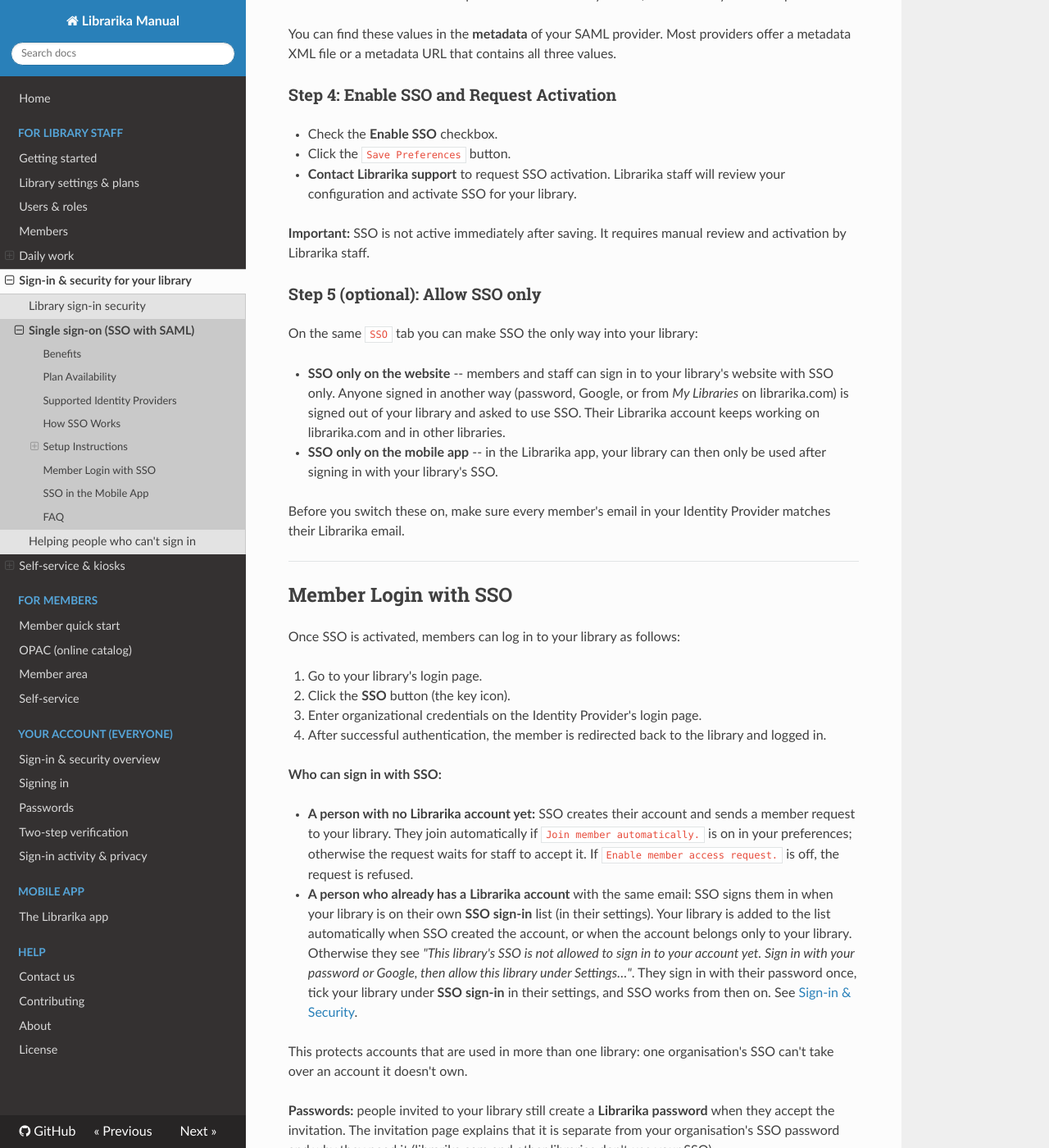
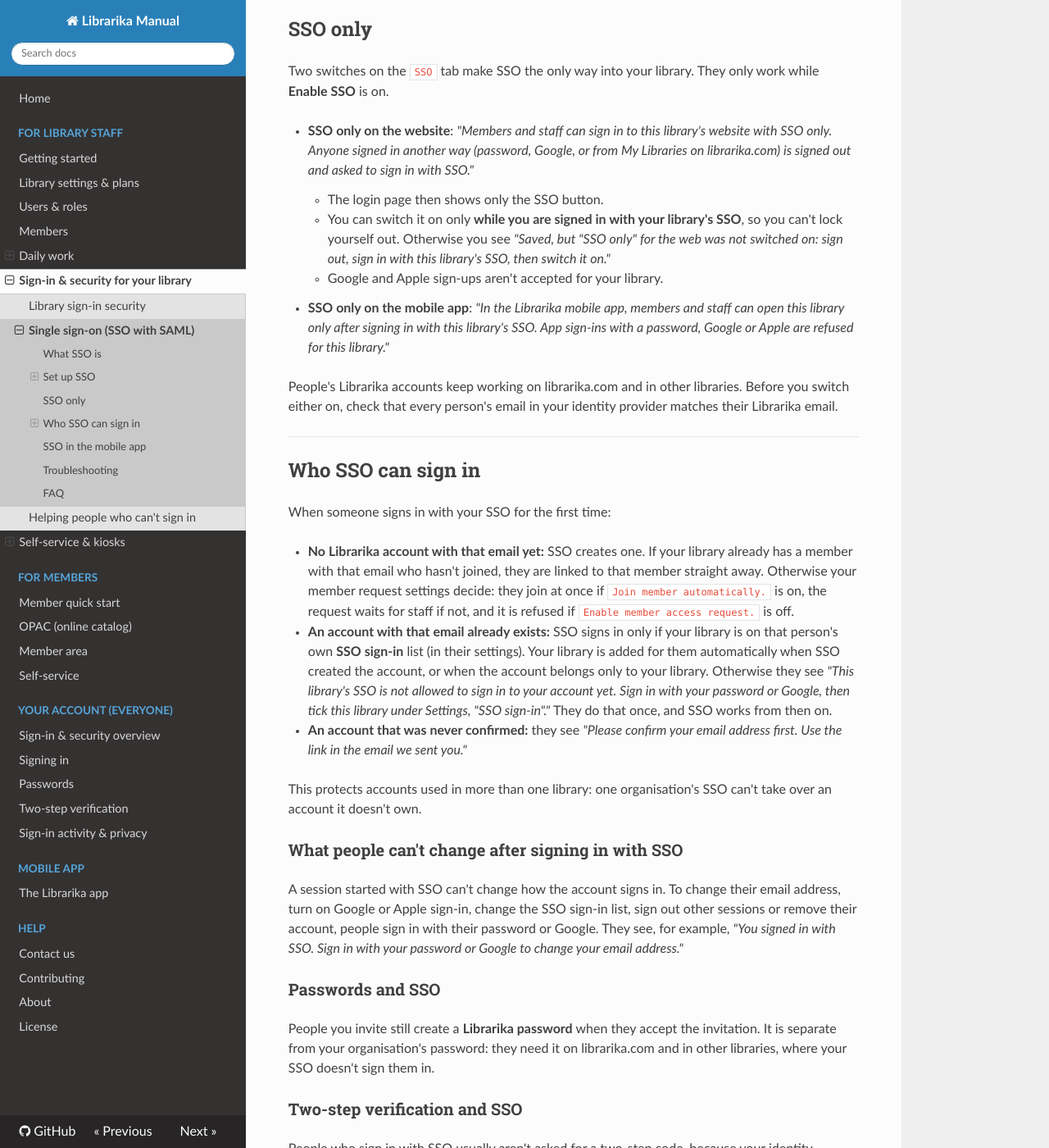
Before and after one commit to Librarika/manual, an MkDocs documentation site: the page built from docs/sso-saml.md, in a window 1280 px wide and 1400 px high, scrolled down 2568 px. Shown: the whole window at 82% size. Built offline with MkDocs 1.6.1, drawn with Linux system fonts in a browser that asks for light colours; nearby versions of some CDN libraries; some of the changed text lies outside the part shown.

Commit message:
Rewrite the SSO page for administrators: setup values, identity provider needs, SSO only, who SSO can sign in, troubleshooting

```diff
--- a/docs/sso-saml.md
+++ b/docs/sso-saml.md
@@ -1,158 +1,149 @@
-# SSO / SAML Integration
+# Single sign-on (SSO with SAML)
 
-Single Sign-On (SSO) allows your library members to log in using their existing organizational credentials (e.g., school or company login) instead of creating separate Librarika passwords. Librarika supports SSO through the **SAML 2.0** protocol.
+**Who this is for:** library administrators who want staff and members to sign in with their school's or organisation's own login.
 
-## Benefits
-
-* **Simplified login** -- Members use their existing organizational username and password to sign in to your library.
-* **Centralized authentication** -- User access is managed through your organization's Identity Provider (IdP). When a user is removed from your organization, they automatically lose access to the library.
-* **Enhanced security** -- Authentication is handled by your organization's secure login system, supporting multi-factor authentication and other security policies.
-
-## Plan Availability
-
-SSO/SAML integration is available on **Silver** and **Gold** plans only.
-
-## Supported Identity Providers
-
-Librarika supports any SAML 2.0 compliant Identity Provider, including:
-
-* Microsoft Azure AD (Entra ID)
-* Google Workspace
-* Okta
-* OneLogin
-* Auth0
-* Ping Identity
-* ADFS (Active Directory Federation Services)
-* Shibboleth
-
-If your Identity Provider supports SAML 2.0, it should work with Librarika even if it is not listed above.
+**What you can do here:** connect your identity provider to Librarika, decide whether SSO is the only way in, and fix common problems. For what members see when they sign in with SSO, see [Signing in](signing-in.md#signing-in-with-your-organisations-sso).
 
 ---
 
-## How SSO Works
+## What SSO is
 
-1. A member opens your library's login page and clicks the **SSO** button (the key icon, next to Google and Apple).
-2. The member is redirected to your organization's Identity Provider (IdP) login page.
-3. The member enters their organizational credentials (e.g., school email and password).
-4. The Identity Provider authenticates the member and sends a SAML response back to Librarika.
-5. Librarika validates the response and logs the member in automatically.
+With single sign-on (SSO), people sign in to your library with the login they already have at your school or organisation, for example their Google Workspace or Microsoft account. Your organisation's **identity provider (IdP)** checks who they are and tells Librarika, using the **SAML 2.0** standard. Librarika supports any identity provider that speaks SAML 2.0.
+
+SSO adds a way to sign in; it doesn't replace the Librarika account. Each person still has their own Librarika account, which they also use on librarika.com and in other libraries.
+
+**Availability:** SSO is a paid-plan feature, and Librarika support switches it on for each library after checking your settings. If your plan doesn't include it, the SSO tab says so next to **Enable SSO**. Ask [Librarika support](https://librarika.com/spages/contact) if you are not sure.
 
 ---
 
-## Setup Instructions
+## Set up SSO
 
-Setting up SSO requires configuration on both sides -- your Identity Provider and Librarika. Follow these steps:
+You need someone who can add a SAML application in your identity provider's admin console.
 
-### Step 1: Access SSO Settings in Librarika
+### Step 1: Open the SSO tab
 
-* Go to **Dashboard > Manage > Preferences**.
-* Click on the `SSO` tab.
+In the sidebar, go to **Manage** > **Preferences** and open the `SSO` tab. Switch on **Enable SSO** (*"Member will be able to login using SAML2."*). The rest of the SSO settings appear.
 
-	![Library preference SSO form](img/library-preference-sso.png)
+![The SSO tab in Preferences](img/library-preference-sso.png)
 
-* You will see the following fields provided by Librarika:
-	* **ACS URL** (Assertion Consumer Service URL) -- The endpoint where your IdP sends the SAML response.
-	* **ACS Entity ID** -- The identifier for Librarika as the Service Provider.
+Under **SSO configuration** Librarika shows two values to give your identity provider:
 
-* Copy these values -- you will need them in the next step.
+* **ACS URL**: `https://auth.librarika.com/<your-library>/saml2/acs`
+* **ACS Entity Id**: `https://auth.librarika.com/<your-library>/saml2`
 
-**Note:** The URLs shown will contain your library's subdomain (e.g., `yourlibrary.librarika.com`).
+`<your-library>` is your library's subdomain, for example `mylibrary` for `mylibrary.librarika.com`.
 
-### Step 2: Configure Your Identity Provider
+### Step 2: Add Librarika to your identity provider
 
-In your Identity Provider's admin console, create a new SAML application with the following settings:
+In your identity provider, create a new **SAML application** (sometimes called a custom or enterprise SAML app):
 
-* **ACS URL / Reply URL** -- Paste the ACS URL from Step 1.
-* **Entity ID / Audience URI** -- Paste the ACS Entity ID from Step 1.
-* **Name ID Format** -- Email address (recommended).
+* **ACS URL** (also called *Reply URL* or *Assertion Consumer Service URL*): paste the **ACS URL**.
+* **Entity ID** (also called *Audience* or *SP Entity ID*): paste the **ACS Entity Id**.
+* **Name ID**: must be the person's **email address**, the same address as their Librarika account. Sign-in fails without it.
+* **Signed assertions**: the identity provider must sign its SAML assertions.
+* Give the people who should use the library access to the application.
 
-The exact steps vary by provider. Consult your Identity Provider's documentation for creating a SAML application.
+Librarika doesn't read other attributes: a new account's name starts as the part of the email before `@`, and the person can change it in their settings.
 
-### Step 3: Enter IdP Details in Librarika
+**Google Workspace:** in the Admin console, add a custom SAML app. Use the ACS URL and Entity ID above, and set **Name ID** to the primary email.
 
-After configuring your Identity Provider, you will receive the following details. Enter them in the SSO tab in Librarika:
+**Microsoft Entra ID:** add an enterprise application (non-gallery) with SAML sign-on. Use the values above, and make sure the Name ID is the user's email address (for example `user.mail`). Guest accounts whose name contains `#EXT#` can't sign in.
 
-* **SAML Provider** -- Select your SAML provider from the dropdown list.
-* **IdP Entity ID** -- The identifier of your Identity Provider (a URI provided by your IdP).
-* **IdP SSO Service URL** -- The login endpoint URL where Librarika sends authentication requests.
-* **IdP x509 Certificate** -- The public certificate from your IdP, used to verify SAML responses.
+### Step 3: Enter your identity provider's details
 
-You can find these values in the **metadata** of your SAML provider. Most providers offer a metadata XML file or a metadata URL that contains all three values.
+Your identity provider shows its own SAML details (often on a page called *IdP metadata* or *SAML signing certificate*). Copy them into the SSO tab:
 
-### Step 4: Enable SSO and Request Activation
+* **SAML Provider**: choose your provider from the list.
+* **IdP Entity**: your identity provider's identifier, a URI.
+* **IdP SSO Service URL**: the address Librarika sends people to for signing in.
+* **IdP x509cert**: your identity provider's public signing certificate. Paste the text of the certificate.
 
-* Check the **Enable SSO** checkbox.
-* Click the `Save Preferences` button.
-* **Contact Librarika support** to request SSO activation. Librarika staff will review your configuration and activate SSO for your library.
+Librarika doesn't import a metadata file: copy each value by hand.
 
-**Important:** SSO is not active immediately after saving. It requires manual review and activation by Librarika staff.
+### Step 4: Save and ask for activation
 
-### Step 5 (optional): Allow SSO only
+Click `Save Preferences`, then [contact Librarika support](https://librarika.com/spages/contact) to activate SSO for your library. SSO doesn't work until support has checked and activated it.
 
-On the same `SSO` tab you can make SSO the only way into your library:
+### Step 5: Test
 
-* **SSO only on the website** -- members and staff can sign in to your library's website with SSO only. Anyone signed in another way (password, Google, or from *My Libraries* on librarika.com) is signed out of your library and asked to use SSO. Their Librarika account keeps working on librarika.com and in other libraries.
-* **SSO only on the mobile app** -- in the Librarika app, your library can then only be used after signing in with your library's SSO.
-
-Before you switch these on, make sure every member's email in your Identity Provider matches their Librarika email.
+After support confirms, open your library's login page in a private browser window and click `Sign in with SSO` (the key button). Sign in on your identity provider's page; you should come back to your library signed in. There is no separate test button.
 
 ---
 
-## Member Login with SSO
+## SSO only
 
-Once SSO is activated, members can log in to your library as follows:
+Two switches on the `SSO` tab make SSO the only way into your library. They only work while **Enable SSO** is on.
 
-1. Go to your library's login page.
-2. Click the **SSO** button (the key icon).
-3. Enter organizational credentials on the Identity Provider's login page.
-4. After successful authentication, the member is redirected back to the library and logged in.
+* **SSO only on the website**: *"Members and staff can sign in to this library's website with SSO only. Anyone signed in another way (password, Google, or from My Libraries on librarika.com) is signed out and asked to sign in with SSO."*
+	* The login page then shows only the SSO button.
+	* You can switch it on only **while you are signed in with your library's SSO**, so you can't lock yourself out. Otherwise you see *"Saved, but "SSO only" for the web was not switched on: sign out, sign in with this library's SSO, then switch it on."*
+	* Google and Apple sign-ups aren't accepted for your library.
+* **SSO only on the mobile app**: *"In the Librarika mobile app, members and staff can open this library only after signing in with this library's SSO. App sign-ins with a password, Google or Apple are refused for this library."*
 
-**Who can sign in with SSO:**
-
-* **A person with no Librarika account yet:** SSO creates their account and sends a member request to your library. They join automatically if `Join member automatically.` is on in your preferences; otherwise the request waits for staff to accept it. If `Enable member access request.` is off, the request is refused.
-* **A person who already has a Librarika account** with the same email: SSO signs them in when your library is on their own **SSO sign-in** list (in their settings). Your library is added to the list automatically when SSO created the account, or when the account belongs only to your library. Otherwise they see *"This library's SSO is not allowed to sign in to your account yet. Sign in with your password or Google, then allow this library under Settings…"*. They sign in with their password once, tick your library under **SSO sign-in** in their settings, and SSO works from then on. See [Sign-in & Security](signing-in.md#your-sign-in-settings).
-
-This protects accounts that are used in more than one library: one organisation's SSO can't take over an account it doesn't own.
-
-**Passwords:** people invited to your library still create a **Librarika password** when they accept the invitation. The invitation page explains that it is separate from your organisation's SSO password and why they need it (librarika.com and other libraries don't use your SSO).
+People's Librarika accounts keep working on librarika.com and in other libraries. Before you switch either on, check that every person's email in your identity provider matches their Librarika email.
 
 ---
 
-## SSO in the Mobile App
+## Who SSO can sign in
 
-Members can sign in to the Librarika app with your library's SSO too: on the app's login screen they tap the SSO option and choose your library. If you turned on **SSO only on the mobile app**, this is the only way to use your library in the app.
+When someone signs in with your SSO for the first time:
+
+* **No Librarika account with that email yet:** SSO creates one. If your library already has a member with that email who hasn't joined, they are linked to that member straight away. Otherwise your member request settings decide: they join at once if `Join member automatically.` is on, the request waits for staff if not, and it is refused if `Enable member access request.` is off.
+* **An account with that email already exists:** SSO signs in only if your library is on that person's own **SSO sign-in** list (in their settings). Your library is added for them automatically when SSO created the account, or when the account belongs only to your library. Otherwise they see *"This library's SSO is not allowed to sign in to your account yet. Sign in with your password or Google, then tick this library under Settings, "SSO sign-in"."* They do that once, and SSO works from then on.
+* **An account that was never confirmed:** they see *"Please confirm your email address first. Use the link in the email we sent you."*
+
+This protects accounts used in more than one library: one organisation's SSO can't take over an account it doesn't own.
+
+### What people can't change after signing in with SSO
+
+A session started with SSO can't change how the account signs in. To change their email address, turn on Google or Apple sign-in, change the SSO sign-in list, sign out other sessions or remove their account, people sign in with their password or Google. They see, for example, *"You signed in with SSO. Sign in with your password or Google to change your email address."*
+
+### Passwords and SSO
+
+People you invite still create a **Librarika password** when they accept the invitation. It is separate from your organisation's password: they need it on librarika.com and in other libraries, where your SSO doesn't sign them in.
+
+### Two-step verification and SSO
+
+People who sign in with SSO usually aren't asked for a two-step code, because your identity provider has its own checks. To ask anyway, see [Library sign-in security](library-sign-in-security.md#two-step-verification).
+
+---
+
+## SSO in the mobile app
+
+In the Librarika app, people tap the SSO button (the key) on the sign-in screen, enter your library's web address (for example `mylibrary`) and sign in on your identity provider's page. The app remembers the library for next time. See [Get the app & sign in](mobile-app.md).
+
+---
+
+## Troubleshooting
+
+| What people see | What to do |
+|---|---|
+| *"Your SSO login is either invalid or expired."* | The sign-in took too long, was reused, or SSO isn't active yet. Try again from the library's login page. If it keeps happening, check the ACS URL, Entity ID and certificate on both sides, and ask support whether SSO is activated. |
+| *"Your organisation's sign-in did not send an email address. …"* | Set the Name ID in your identity provider to the user's email address. |
+| *"This library's SSO is not allowed to sign in to your account yet. …"* | The person's account is also used elsewhere. They sign in with their password or Google once and tick your library under **SSO sign-in** in their settings. |
+| *"More than one account uses this email address, so it cannot be signed in this way. …"* | Contact Librarika support. |
+| *"This library allows sign-in with its SSO only. Please sign in with SSO."* | **SSO only on the website** is on. Use the `Sign in with SSO` button. |
+| *"SSO is not available for this library."* (app) | SSO isn't switched on for the library, or support hasn't activated it yet. |
 
 ---
 
 ## FAQ
 
-**Can I use SSO with the free plan?**
+**Is SSO active as soon as I save?**
 
-No. SSO/SAML integration is available on Silver and Gold plans only.
+No. After you save your SSO settings, contact Librarika support. SSO works once support has checked and activated it.
 
-**Is SSO activated immediately after I configure it?**
+**Can members still sign in with their Librarika password?**
 
-No. After you save your SSO configuration, you need to contact Librarika support for manual review and activation.
+Yes, unless you switch on **SSO only on the website** (see [SSO only](#sso-only)). Enabling SSO adds a way to sign in; it doesn't remove the others.
 
-**Can members still log in with their Librarika password after SSO is enabled?**
+**My identity provider isn't in the SAML Provider list.**
 
-Yes, unless you switch on **SSO only on the website** (see [Step 5](#step-5-optional-allow-sso-only)). Enabling SSO adds a login method; it doesn't remove the others.
+Any SAML 2.0 identity provider works. Contact Librarika support and tell them which provider you use.
 
-**What if my Identity Provider is not listed in the dropdown?**
+**Do members need to be added in Librarika first?**
 
-If your IdP supports SAML 2.0 but is not in the dropdown list, select the closest option or contact Librarika support for assistance.
-
-**Do members need to be pre-created in Librarika?**
-
-No. A person without a Librarika account gets one at their first SSO sign-in, together with a member request to your library (joined automatically if `Join member automatically.` is on). Existing members sign in with SSO when the email in your Identity Provider matches their Librarika email.
-
-**A member says "This library's SSO is not allowed to sign in to your account yet". What should they do?**
-
-Their account is used outside your library too, so they must allow your library once: sign in with their password or Google, open their settings, tick your library under **SSO sign-in**, and save.
-
-**A member signed in with SSO but can't change their email or settings. Why?**
-
-For safety, a session started with SSO can't change how the account signs in (email, Google, Apple or the SSO list) or sign out other sessions. They sign in with their password or Google to do that.
+No. A person without a Librarika account gets one at their first SSO sign-in, and joins or asks to join your library (see [Who SSO can sign in](#who-sso-can-sign-in)). Members you already added are linked when the email in your identity provider matches.
 
 **Why does an invited member have to create a password if we use SSO?**
 
@@ -160,4 +151,4 @@
 
 **Can members use SSO in the mobile app?**
 
-Yes. On the app's login screen they choose SSO and your library. See [SSO in the Mobile App](#sso-in-the-mobile-app).
+Yes. See [SSO in the mobile app](#sso-in-the-mobile-app).
```
